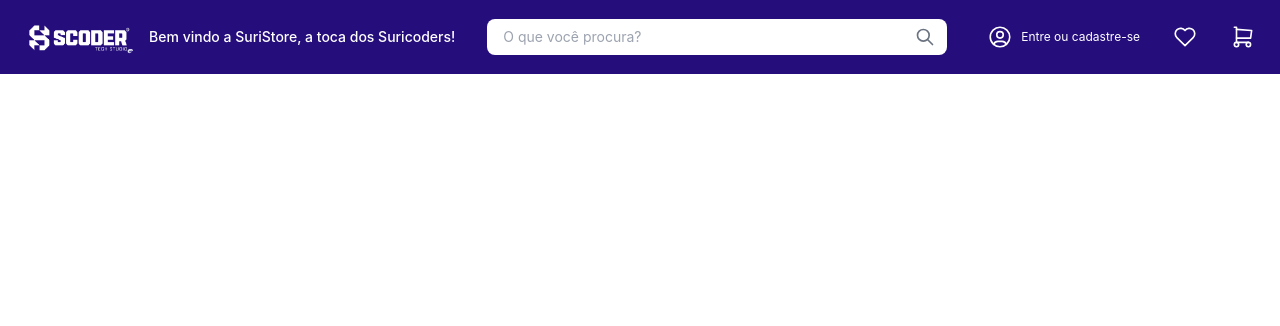
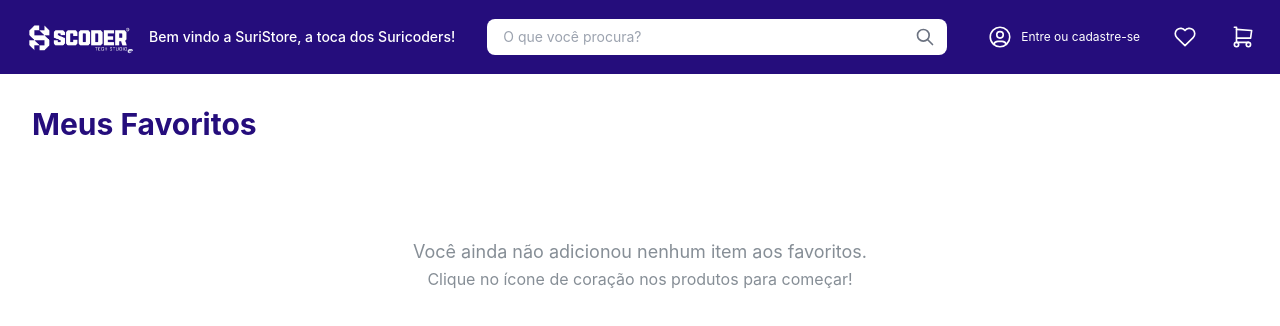
Before and after one commit to FabioHenriqueSCC/SuriStore-Scoder-Challenge, a React (Vite) app in the folder interface/: page /favorites in a window 1280 px wide. Shown: the top 326 px of the page. Built offline with nearby package versions, Linux system fonts and the light colour scheme.

Commit message:
feat: new favorites page

```diff
--- a/interface/src/components/Header/Header.tsx
+++ b/interface/src/components/Header/Header.tsx
@@ -70,6 +70,7 @@ const Header = () => {
         <button
           aria-label="Favoritos"
           className="text-white p-2 flex items-center hover:bg-[#392190]/75 rounded-md transition-colors"
+          onClick={() => navigate("/favorites")}
         >
           <IconHeart size={26} stroke={1.5} />
         </button>
--- a/interface/src/components/ProductCard/ProductCard.tsx
+++ b/interface/src/components/ProductCard/ProductCard.tsx
@@ -1,3 +1,4 @@
+import { useMemo } from "react";
 import {
   Card,
   Image,
@@ -13,13 +14,32 @@ import { IconHeart, IconShoppingCart } from "@tabler/icons-react";
 import type { ProductCardProps } from "../../types/products";
 
 import { useHeaderContext } from "../../contexts/Header/HeaderContext";
-
 import { priceFormatter } from "../../utils/formatter";
 
 import "@mantine/core/styles/UnstyledButton.css";
 import "@mantine/core/styles/Button.css";
-export const ProductCard = ({ product }: ProductCardProps) => {
-  const { shoppingCart, setShoppingCart } = useHeaderContext();
+
+export const ProductCard = ({
+  product,
+  showDescription = false,
+}: ProductCardProps) => {
+  const { shoppingCart, setShoppingCart, favorites, setFavorites } =
+    useHeaderContext();
+
+  const isFavorite = useMemo(
+    () => favorites.some((favProduct) => favProduct.id === product.id),
+    [favorites, product.id]
+  );
+
+  const handleToggleFavorite = () => {
+    if (isFavorite) {
+      setFavorites(
+        favorites.filter((favProduct) => favProduct.id !== product.id)
+      );
+    } else {
+      setFavorites([...favorites, product]);
+    }
+  };
 
   return (
     <Card
@@ -30,13 +50,18 @@ export const ProductCard = ({ product }: ProductCardProps) => {
       className="h-full flex flex-col relative transition-all duration-300 hover:shadow-xl"
     >
       <ActionIcon
-        variant="light"
+        variant={isFavorite ? "filled" : "light"}
+        color={isFavorite ? "red" : "gray"}
         aria-label="Adicionar aos favoritos"
         size="lg"
         className="absolute top-3 right-3 z-10 bg-white/80 backdrop-blur-sm hover:bg-white"
         radius="xl"
+        onClick={handleToggleFavorite}
       >
-        <IconHeart stroke={1.5} />
+        <IconHeart
+          stroke={1.5}
+          style={{ fill: isFavorite ? "currentColor" : "none" }}
+        />
       </ActionIcon>
 
       <Card.Section>
@@ -67,6 +92,12 @@ export const ProductCard = ({ product }: ProductCardProps) => {
           {product.title}
         </Text>
 
+        {showDescription && (
+          <Text size="sm" c="dimmed" lineClamp={4} mb="sm">
+            {product.description}
+          </Text>
+        )}
+
         <Group gap="xs">
           <Rating value={product.rating.rate} fractions={2} readOnly />
           <Text size="sm" c="dimmed">
--- a/interface/src/contexts/Header/HeaderContext.tsx
+++ b/interface/src/contexts/Header/HeaderContext.tsx
@@ -8,31 +8,15 @@ import type {
 
 const HeaderContext = createContext<HeaderContextType | null>(null);
 
-/**
- * HeaderProvider component that provides shopping cart state to the context.
- *
- * This component wraps its children with a context provider (`HeaderContext.Provider`) and manages the `shoppingCart` state.
- * The context value includes the current `shoppingCart` array and a setter function (`setShoppingCart`) to update the cart.
- *
- * The `HeaderProvider` should be used to wrap parts of the application where the shopping cart state needs to be accessed.
- *
- * @param {MyContextProviderProps} props - The properties passed to the component.
- * @param {ReactNode} props.children - The child components that will have access to the context.
- *
- * @returns {JSX.Element} The wrapped children with access to the header context.
- *
- * @example
- * // Example usage:
- * // <HeaderProvider>
- * //   <YourComponent />
- * // </HeaderProvider>
- */
 export const HeaderProvider = ({ children }: MyContextProviderProps) => {
+  const [favorites, setFavorites] = useState<Product[]>([]);
   const [shoppingCart, setShoppingCart] = useState<Product[]>([]);
 
   const contextValue = {
     shoppingCart,
     setShoppingCart,
+    favorites,
+    setFavorites,
   };
 
   return (
@@ -42,20 +26,6 @@ export const HeaderProvider = ({ children }: MyContextProviderProps) => {
   );
 };
 
-/**
- * Custom hook to access the header context.
- *
- * This hook provides access to the `HeaderContext` values, including the shopping cart state and the function to update it.
- * If used outside of the `HeaderProvider`, it throws an error to ensure the context is only accessed within the provider.
- *
- * @returns {object} The context value, which includes `shoppingCart` and `setShoppingCart`.
- *
- * @throws {Error} If used outside of a `HeaderProvider`, an error is thrown.
- *
- * @example
- * // Example usage:
- * // const { shoppingCart, setShoppingCart } = useHeaderContext();
- */
 export const useHeaderContext = () => {
   const context = useContext(HeaderContext);
 
--- /dev/null
+++ b/interface/src/pages/Favorites/index.tsx
@@ -0,0 +1,38 @@
+import { Text } from "@mantine/core";
+import { useHeaderContext } from "../../contexts/Header/HeaderContext";
+import { ProductCard } from "../../components/ProductCard/ProductCard";
+
+export default function Favorites() {
+  const { favorites } = useHeaderContext();
+
+  return (
+    <div className="p-4 md:p-8">
+      <div className="w-full max-w-7xl mx-auto">
+        <h1 className="text-3xl font-bold text-[#250D7C] mb-8">
+          Meus Favoritos
+        </h1>
+
+        {favorites.length > 0 ? (
+          <div className="grid grid-cols-1 sm:grid-cols-2 md:grid-cols-3 lg:grid-cols-4 gap-6">
+            {favorites.map((product) => (
+              <ProductCard
+                key={product.id}
+                product={product}
+                showDescription={true}
+              />
+            ))}
+          </div>
+        ) : (
+          <div className="text-center py-16">
+            <Text size="lg" c="dimmed">
+              Você ainda não adicionou nenhum item aos favoritos.
+            </Text>
+            <Text c="dimmed">
+              Clique no ícone de coração nos produtos para começar!
+            </Text>
+          </div>
+        )}
+      </div>
+    </div>
+  );
+}
--- a/interface/src/router/Router.tsx
+++ b/interface/src/router/Router.tsx
@@ -1,12 +1,14 @@
 import { Routes, Route } from "react-router-dom";
 import Home from "../pages/Home";
 import ShoppingCart from "../pages/ShoppingCart";
+import Favorites from "../pages/Favorites";
 
 const AppRouter = () => {
   return (
     <Routes>
       <Route path="/" element={<Home />} />
       <Route path="/shopping-cart" element={<ShoppingCart />} />
+      <Route path="/favorites" element={<Favorites />} />
     </Routes>
   );
 };
--- a/interface/src/types/Products.ts
+++ b/interface/src/types/Products.ts
@@ -13,6 +13,7 @@ export interface Product {
 
 export interface ProductCardProps {
   product: Product;
+  showDescription?: boolean;
 }
 
 export interface ProductsCarouselProps {
--- a/interface/src/types/contexts.ts
+++ b/interface/src/types/contexts.ts
@@ -2,6 +2,8 @@ import type { Dispatch, ReactNode, SetStateAction } from "react";
 import type { Product } from "./products";
 
 export interface HeaderContextType {
+  favorites: Product[];
+  setFavorites: Dispatch<SetStateAction<Product[]>>;
   shoppingCart: Product[];
   setShoppingCart: Dispatch<SetStateAction<Product[]>>;
 }
```
